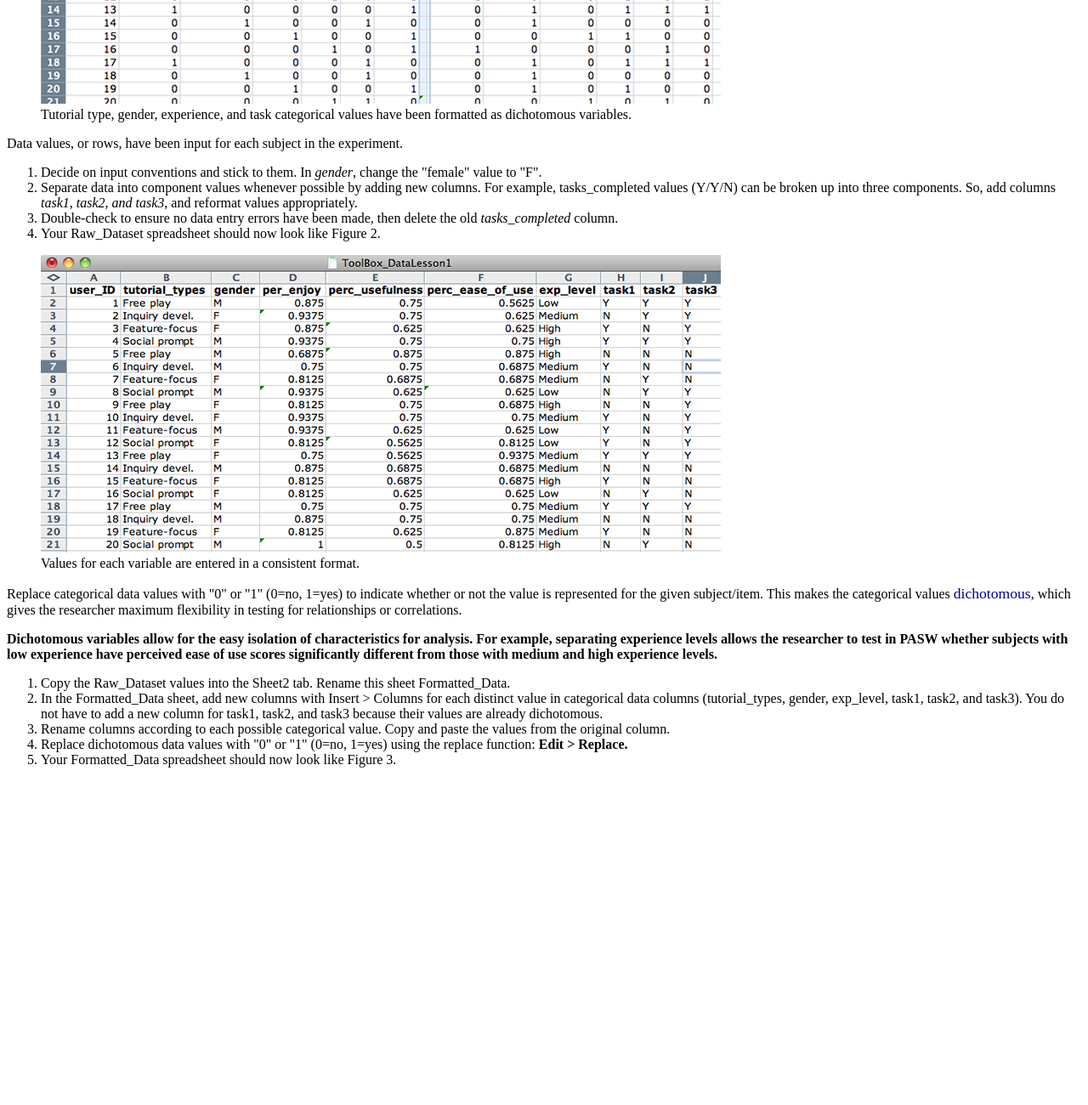
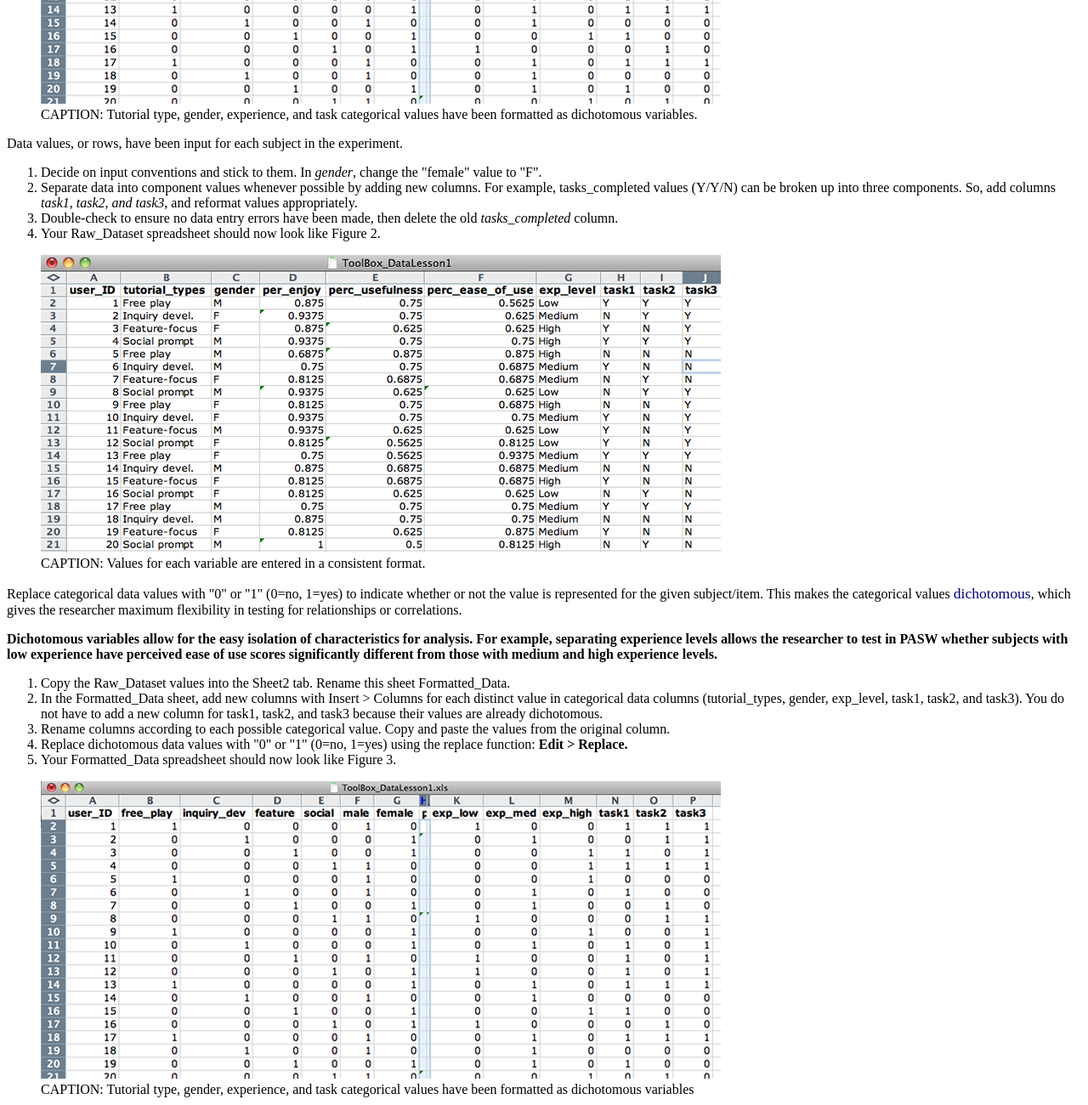
Before and after one commit to MMEI4/COM-421-Project1-MMEI4, a plain HTML site: page research.html in a window 1280 px wide. Shown: the part 820-2120 px from the top of the page at 85% size. Before the commit the page ends 1739 px from the top, so only its background shows below. Drawn offline with Linux system fonts and the light colour scheme.

Commit message:
research

```diff
--- a/research.html
+++ b/research.html
@@ -46,7 +46,7 @@
 
     <figure>
     <img src='illustrations/datalesson_fig3.png' alt='Example of how columns are named' />
-    <figcaption>Tutorial type, gender, experience, and task categorical values have been formatted as dichotomous variables.</figcaption>
+    <figcaption>CAPTION: Tutorial type, gender, experience, and task categorical values have been formatted as dichotomous variables.</figcaption>
     </figure>
 
     <p>Data values, or rows, have been input for each subject in the experiment.</p>
@@ -58,8 +58,8 @@
     </ol>
 
     <figure>
-    <img src='illustrations/datalesson_fig2.png' alt='Example of how columns are named' />
-    <figcaption>Values for each variable are entered in a consistent format.</figcaption>
+    <img src='illustrations/datalesson_fig2.png' alt='Example of how value format is consistent' />
+    <figcaption>CAPTION: Values for each variable are entered in a consistent format.</figcaption>
     </figure>
 
     <p>Replace categorical data values with "0" or "1" (0=no, 1=yes) to indicate whether or not the value is represented for the given subject/item. This makes the categorical values <span class = "dark_blue">dichotomous</span>, which gives the researcher maximum flexibility in testing for relationships or correlations.</p>
@@ -68,6 +68,7 @@
         <p>
             <strong>Dichotomous variables allow for the easy isolation of characteristics for analysis. For example, separating experience levels allows the researcher to test in PASW whether subjects with low experience have perceived ease of use scores significantly different from those with medium and high experience levels.</strong>
         </p>
+    </aside>
 
     <ol>
         <li>Copy the Raw_Dataset values into the Sheet2 tab. Rename this sheet Formatted_Data.</li>
@@ -77,6 +78,9 @@
         <li>Your Formatted_Data spreadsheet should now look like Figure 3.</li>
     </ol>
 
-    </aside>
+    <figure>
+    <img src='illustrations/datalesson_fig3 (1).png' alt='Example of how columns are named'/>
+    <figcaption>CAPTION: Tutorial type, gender, experience, and task categorical values have been formatted as dichotomous variables</figcaption>
+    </figure>
 
 </html>
```
Also changed, not shown: illustrations/datalesson_fig3 (1).png (added). Lines whose indentation alone changed are shown as unchanged.
